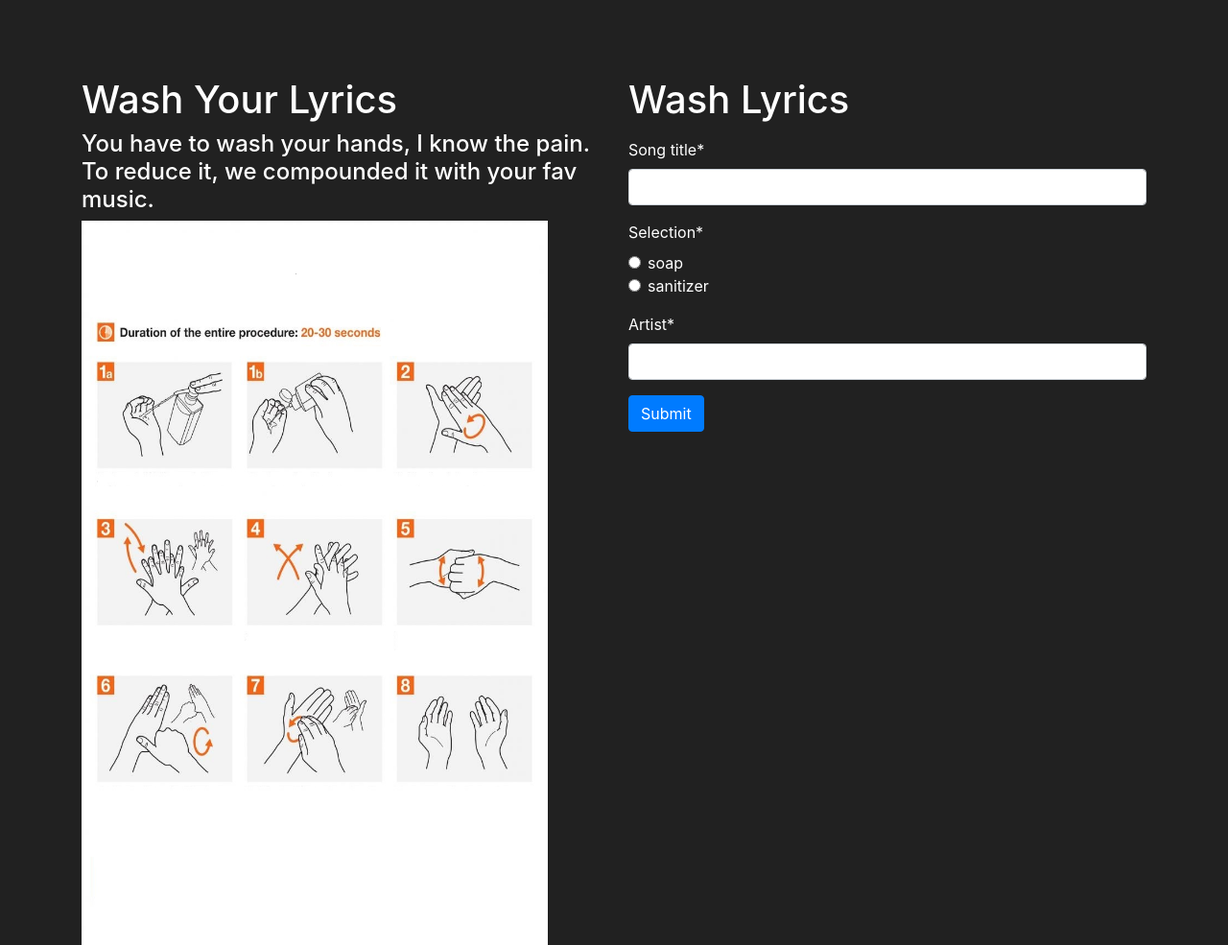
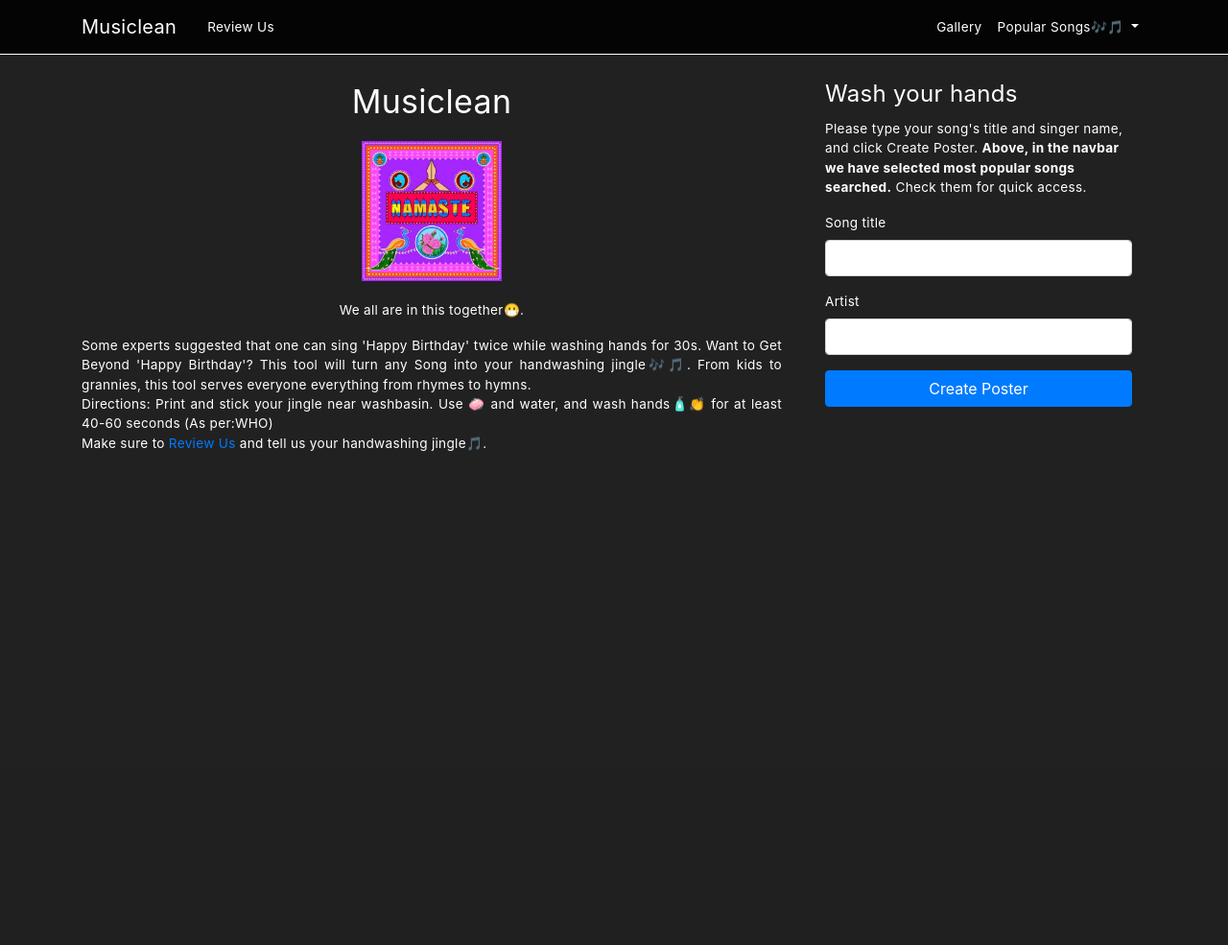
Before and after one commit to vidushi-agarwal/musiclean, a Django app: page / in a window 1280 px wide. Shown: the whole page at 96% size. After the commit the page ends 470 px from the top, so only its background shows below. Run offline with Django 3.2, Linux system fonts and the light colour scheme; some libraries are stand-ins or nearby versions.

Commit message:
added images

```diff
--- a/handclean/urls.py
+++ b/handclean/urls.py
@@ -18,7 +18,8 @@
 
 urlpatterns = [
     path('admin/', admin.site.urls),
-    path('',include('handclean_app.urls'))
+    path('', include('handclean_app.urls')),
+
 ]
 
 #media staticfiles
--- a/handclean_app/forms.py
+++ b/handclean_app/forms.py
@@ -1,15 +1,32 @@
 from django import forms
 from .models import LyricModel
 
+#edit crispy tags
+from crispy_forms.helper import FormHelper
+from crispy_forms.layout import HTML,Layout, Fieldset, Submit, ButtonHolder
+from crispy_forms.bootstrap import *
 
 # This is a model form- this is created using model
 class LyricModelForm(forms.ModelForm):
-    choice = [
-        ("soap_value", "soap"),
-        ("sanitizer_value","sanitizer")
-    ]
-    selection = forms.ChoiceField(choices=choice, widget=forms.RadioSelect)
+    # choice = [
+    #     ("song_value", "song"),
+    #     ("custom_value","custom")
+    # ]
+    # selection = forms.ChoiceField(choices=choice, widget=forms.RadioSelect)
 
     class Meta:
         model = LyricModel
-        fields={'song_title','artist','selection'}
+        fields = {'song_title', 'artist'}
+    def __init__(self, *args, **kwargs):
+        super(LyricModelForm, self).__init__(*args, **kwargs)
+        self.helper = FormHelper()
+        self.helper.layout = Layout(
+            Fieldset(
+                'Wash your hands',HTML("""
+            <p>Please type your song's title and singer name, and click Create Poster. <strong>Above, in the navbar we have selected most popular songs searched.</strong> Check them for quick access.</p>
+        """),'song_title', 'artist'
+            ),
+            ButtonHolder(
+                Submit('submit', 'Create Poster', css_class='btn btn-primary btn-block')
+            )
+        )
--- /dev/null
+++ b/handclean_app/static/handclean_app/css/my_crispy.css
@@ -0,0 +1,3 @@
+.asteriskField {
+  display: none;
+}
--- a/handclean_app/templates/handclean_app/base.html
+++ b/handclean_app/templates/handclean_app/base.html
@@ -8,7 +8,16 @@
       name="viewport"
       content="width=device-width, initial-scale=1, shrink-to-fit=no"
     />
+<style>
+  .center {
+        display: block;
+        margin-left: auto;
+        margin-right: auto;
+      }
+</style>
 
+    <!-- to create small top icon -->
+    <link rel="shortcut icon" href="{% static 'handclean_app/images/logo.ico' %}" type="image/x-icon">
     <!-- Bootstrap CSS -->
     <link
       rel="stylesheet"
@@ -18,29 +27,85 @@
     />
     <link rel="stylesheet" href='{% static "handclean_app/css/main.css" %}' />
 
-    <title>Hello, world!</title>
+    <title>Musi(c)lean</title>
   </head>
-  <body>
-    <div class="container">
+  <body style="font-size: 85%;letter-spacing: 0.3px; margin-bottom:5rem ;">
+    <header class="site-header">
+      <nav class="navbar navbar-expand-md navbar-dark bg-steel fixed-top">
+        <div class="container">
+          <a class="navbar-brand mr-4" href={% url 'home' %}>Musiclean</a>
+
+          <button class="navbar-toggler" type="button" data-toggle="collapse" data-target="#navbarToggle" aria-controls="navbarToggle" aria-expanded="false" aria-label="Toggle navigation">
+            <span class="navbar-toggler-icon"></span>
+          </button>
+          <div class="collapse navbar-collapse" id="navbarToggle">
+            <div class="navbar-nav mr-auto">
+              <a class="nav-item nav-link" href="{% url 'review' %}">Review Us</a>
+            </div>
+            <!-- Navbar Right Side -->
+            <div class="navbar-nav">
+              <ul class="navbar-nav mr-auto">
+                <a class="nav-item nav-link" href="{% url 'gallery' %}">Gallery</a>
+                <li class="nav-item dropdown">
+                  <a class="nav-link dropdown-toggle" href="#" id="navbarDropdown" role="button" data-toggle="dropdown" aria-haspopup="true" aria-expanded="false">
+                    Popular Songs🎶🎵
+                  </a>
+                  <div class="dropdown-menu" aria-labelledby="navbarDropdown">
+                    <a class="dropdown-item" href="{% url 'coldplay' %}">Something just like this</a>
+                    <a class="dropdown-item" href="{% url 'despacito' %}">Despacito</a>
+                    <a class="dropdown-item" href="#">Itni shakti hame dena data</a>
+                    <a class="dropdown-item" href="{% url 'ringa' %}">Ringa Ringa Roses</a>
+                    <a class="dropdown-item" href="{% url 'johny' %}">Johny Johny</a>
+                  </div>
+                </li>
+
+              </ul>
+            </div>
+          </div>
+        </div>
+      </nav>
+    </header>
+    <main role="main" class="container">
       <div class="row">
-        <div class="col-md-6">
-          <h1>Wash Your Lyrics</h1>
-          <h4>
-            You have to wash your hands, I know the pain. To reduce it, we
-            compounded it with your fav music.
-          </h4>
+        <div class="col-md-8">
+          <p style="text-align: center;font-size:250%; "> Musiclean </p>
           <img
-            src='{% static "handclean_app/images/handrub.png" %}'
-            alt="Hi!"
-            width="90%"
-            height="90%"
-          />
+      src="{% static 'handclean_app/images/namaste.jpg' %}"
+      alt="Hi!"
+      class="center"
+      width="20%;"
+    />
+    <br>
+    <p style="text-align: center;">We all are in this together😷.</p>
+          <p style="text-align: justify;">
+
+            Some experts suggested that one can sing 'Happy Birthday' twice while washing hands for 30s.
+            Want to Get Beyond 'Happy Birthday'? This tool will turn any Song into your handwashing jingle🎶🎵. From kids to grannies, this tool serves everyone everything from rhymes to hymns.
+      <br>Directions: Print and stick your jingle near washbasin. Use 🧼 and water, and wash hands🧴👏  for at least 40-60 seconds (As per:WHO)
+          <br>
+            Make sure to <a  href="#"> Review Us </a> and tell us your handwashing jingle🎵.
+          </p>
+
         </div>
-        <div class="col-md-6">
-          {% block content %} {% endblock %}
+        <div class="col-md-4">
+          <div class="container">
+            {% if messages%}
+      {% for message in messages %}
+      <div class="alert alert-{{message.tags}}" style="
+      color: #721c24;
+      background-color: #f8d7da;
+      border-color: #f5c6cb;">
+        {{message}}
+      </div>
+      {%endfor%}
+
+      {% endif %}
+          {% block content %}
+          {% endblock %}
+        </div>
         </div>
       </div>
-    </div>
+    </main>
     <!-- Optional JavaScript -->
     <!-- jQuery first, then Popper.js, then Bootstrap JS -->
     <script
--- a/handclean_app/templates/handclean_app/index.html
+++ b/handclean_app/templates/handclean_app/index.html
@@ -1,19 +1,13 @@
 {% extends "handclean_app/base.html" %}
 <!-- ghghghggghg -->
-{% load crispy_forms_tags %}{% load static %} {% block content %}
-
+{% load static %}{% load crispy_forms_tags %}
+<!-- ghghghggghg -->
+{% block content %}
+<link rel="stylesheet" href='{% static "handclean_app/css/my_crispy.css" %}' />
 <div>
   <form method="post" enctype="multipart/form-data">
-    {% csrf_token %}
-    <fieldset>
-      <legend>
-        <h1>Wash Lyrics</h1>
-      </legend>
-      {{lyrics|crispy}}
-    </fieldset>
-    <div>
-      <button type="submit" class="btn btn-primary">Submit</button>
-    </div>
+    {% csrf_token %} {% crispy lyrics lyrics.helper %}
   </form>
 </div>
+
 {% endblock %}
--- a/handclean_app/urls.py
+++ b/handclean_app/urls.py
@@ -3,5 +3,12 @@
 
 urlpatterns = [
     path('', views.index,name="home"),
-    path('download/',views.download,name="dwnld_page")
+    path('download/', views.download, name="dwnld_page"),
+    path('johny/', views.johny, name="johny"),
+    path('ring/', views.ring, name='ringa'),
+    path('coldplay/', views.coldplay, name='coldplay'),
+    path('despacito/', views.despacito, name='despacito'),
+    path('gallery/', views.comingsoon, name="gallery"),
+    path('review/',views.comingsoon, name="review")
+
 ]
--- a/handclean_app/views.py
+++ b/handclean_app/views.py
@@ -1,7 +1,9 @@
-from django.shortcuts import render
+from django.shortcuts import render,redirect
+from django.contrib import messages
 from django.http import HttpResponse
 from .forms import LyricModelForm
 from .fin import lyric_class
+from .models import LyricModel
 
 
 # Create your views here.
@@ -9,17 +11,58 @@
     if (request.method == "POST"):
         lyrics = LyricModelForm(request.POST)  #lyrics is a form here
         if (lyrics.is_valid()):
-            lyrics.save()
             song_title = lyrics.cleaned_data.get("song_title")
             artist=lyrics.cleaned_data.get("artist")
-            selection = lyrics.cleaned_data.get("selection")
-            lyric_class(artist,song_title).get_lyrics()
-            return render(request,'handclean_app/index1.html',{'song_title':song_title,'artist':artist,'selection':selection})
+            if (lyric_class(artist, song_title).get_lyrics() == 404):
+                messages.warning(request, 'Please correct your spellings.')
+                return render(request, 'handclean_app/index.html', {'lyrics': lyrics})
+            else:
+                lyrics.save()
+                return render(request, 'handclean_app/index1.html', {'song_title': song_title, 'artist': artist})
+
+
 
 
     else:
         lyrics = LyricModelForm()
     return render(request, 'handclean_app/index.html', {'lyrics': lyrics})
+
+def comingsoon(request):
+    return render(request,'handclean_app/comingsoon.html',{})
+
+def johny(request):
+    song_title = 'Johny Johny Yes Papa'
+    artist='Nursery Rhymes Club'
+    my_model = LyricModel(song_title=song_title, artist=artist)
+    my_model.save()
+    lyric_class(artist,song_title).get_lyrics()
+    return render(request, 'handclean_app/index1.html', {'song_title': song_title, 'artist': artist})
+def despacito(request):
+    song_title = 'Despacito'
+    artist='Luis Fonsi'
+    my_model = LyricModel(song_title=song_title, artist=artist)
+    my_model.save()
+    lyric_class(artist,song_title).get_lyrics()
+    return render(request, 'handclean_app/index1.html', {'song_title': song_title, 'artist': artist})
+
+def ring(request):
+    song_title = 'Ring‐a‐Ring o'
+    artist='Charlotte Gainsbourg'
+    my_model = LyricModel(song_title=song_title, artist=artist)
+    my_model.save()
+    lyric_class(artist,song_title).get_lyrics()
+    return render(request, 'handclean_app/index1.html', {'song_title': song_title, 'artist': artist})
+
+def coldplay(request):
+    song_title = 'Something just like this'
+    artist='Coldplay'
+    my_model = LyricModel(song_title=song_title, artist=artist)
+    my_model.save()
+    lyric_class(artist,song_title).get_lyrics()
+    return render(request, 'handclean_app/index1.html', {'song_title': song_title, 'artist': artist})
+
+
+
 
 import os
 from django.conf import settings
```
Also changed, not shown: handclean_app/fin.py (+23 -19 lines), handclean_app/templates/handclean_app/comingsoon.html (added, +21 -0 lines), handclean_app/templates/handclean_app/index1.html (+18 -5 lines), db.sqlite3, handclean_app/static/handclean_app/images/a.png, handclean_app/static/handclean_app/images/comingsoon.jpg (added), handclean_app/static/handclean_app/images/handrub.png (deleted), handclean_app/static/handclean_app/images/handwash.png (added), handclean_app/static/handclean_app/images/logo.ico (added), handclean_app/static/handclean_app/images/logo.png (added), handclean_app/static/handclean_app/images/namaste.jpg (added).
